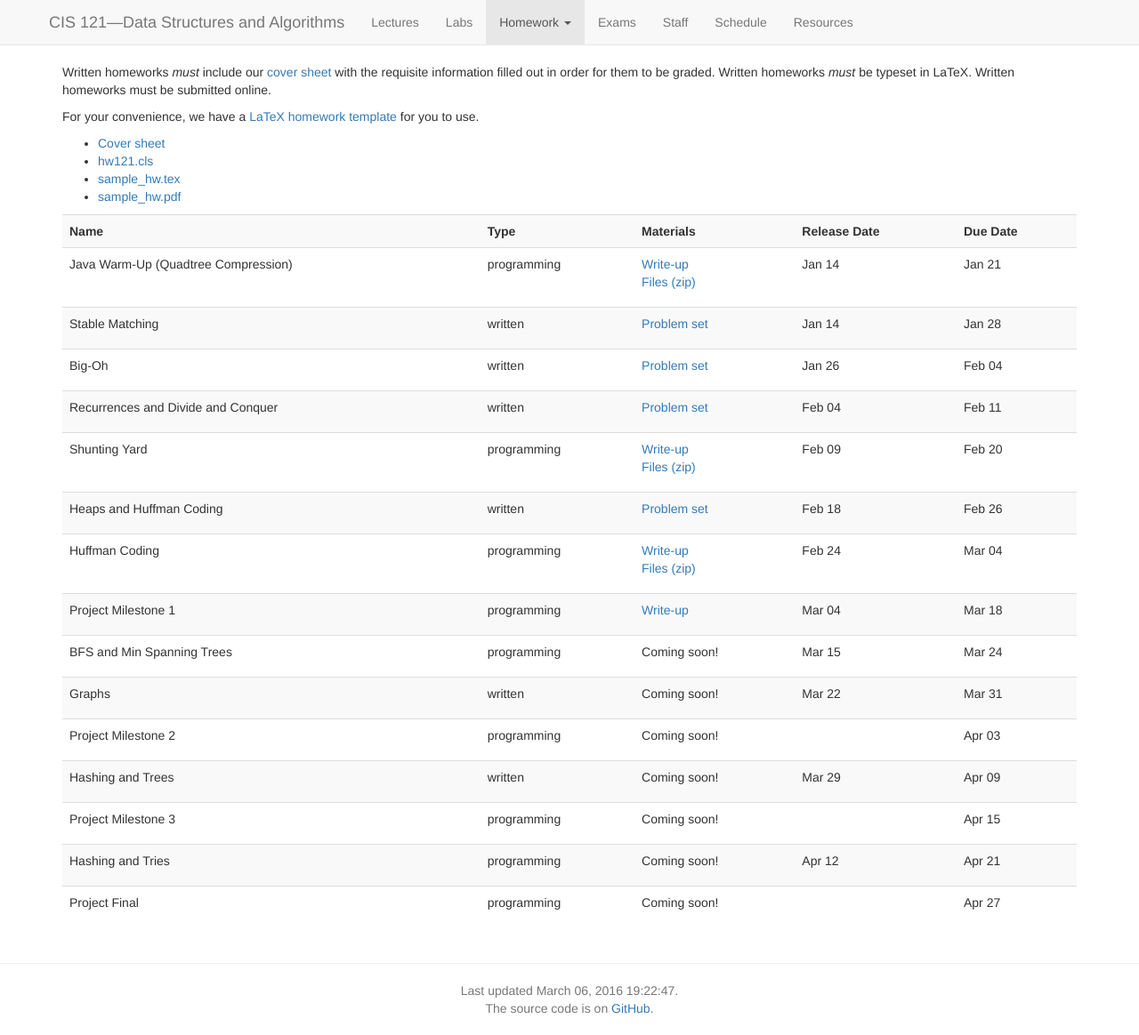
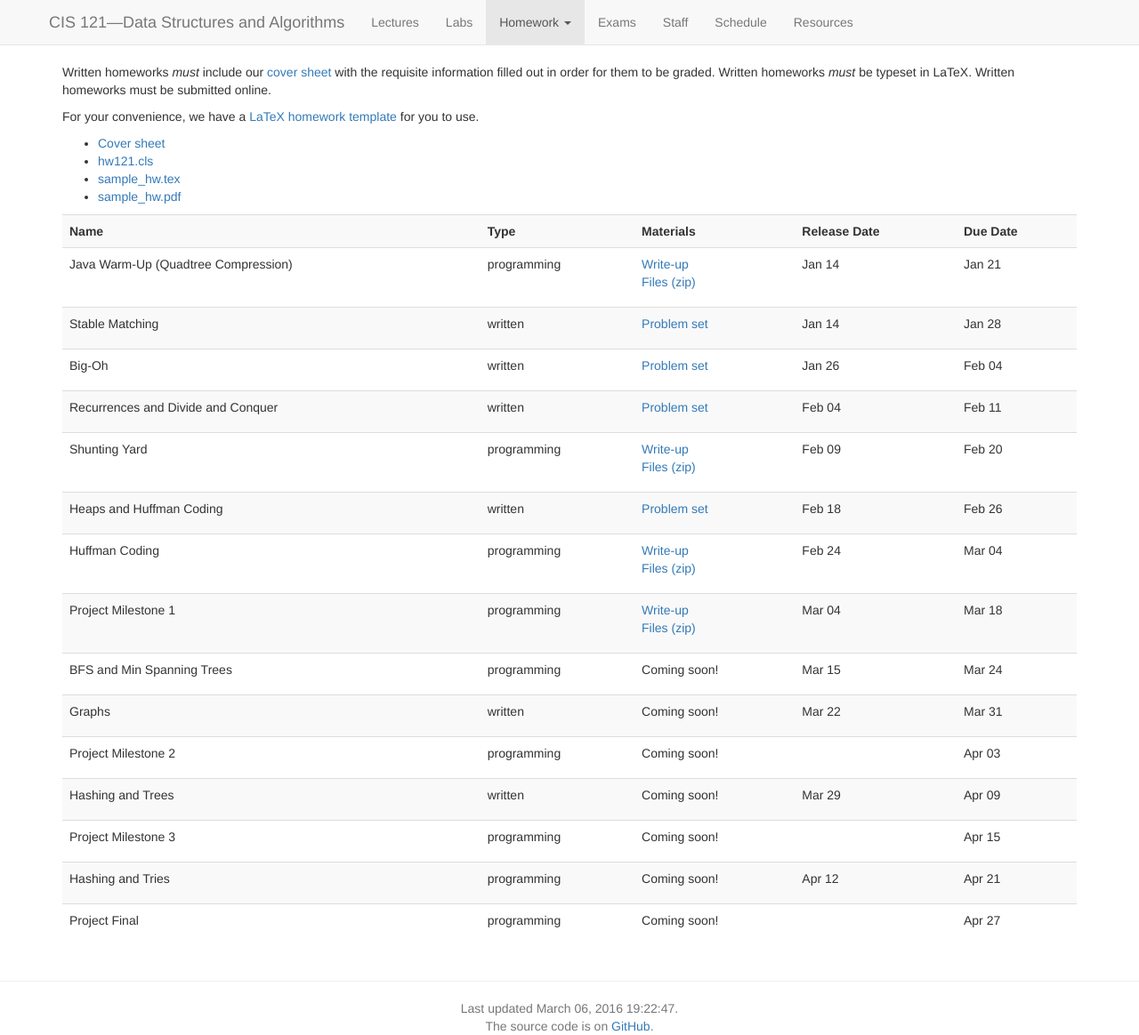
Before and after one commit to vikramkh/course-website-16fa, a Jekyll site: the page built from homework.md, in a window 1280 px wide. Shown: the whole page at 89% size. Built offline with Jekyll 4.4.1, drawn with Linux system fonts in a browser that asks for light colours; nearby versions of some CDN libraries.

Commit message:
add project stub files

```diff
--- a/_data/homeworks.yaml
+++ b/_data/homeworks.yaml
@@ -54,6 +54,7 @@
   active: t
   type: programming
   writeup: content/hws/project/project.pdf
+  zip: content/hws/project/project.zip
   release_date: 2016-03-04
   due_date: 2016-03-18
 
```
